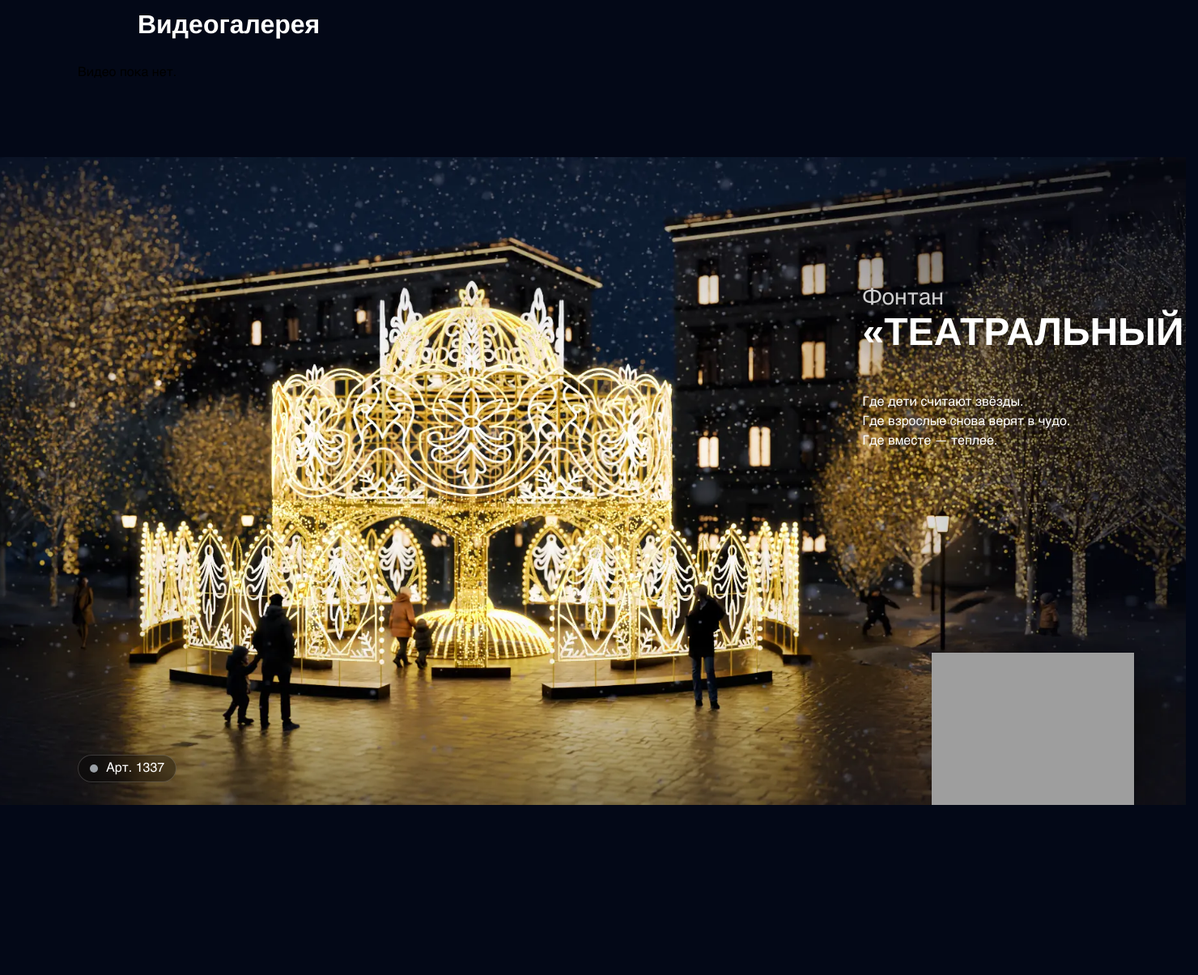
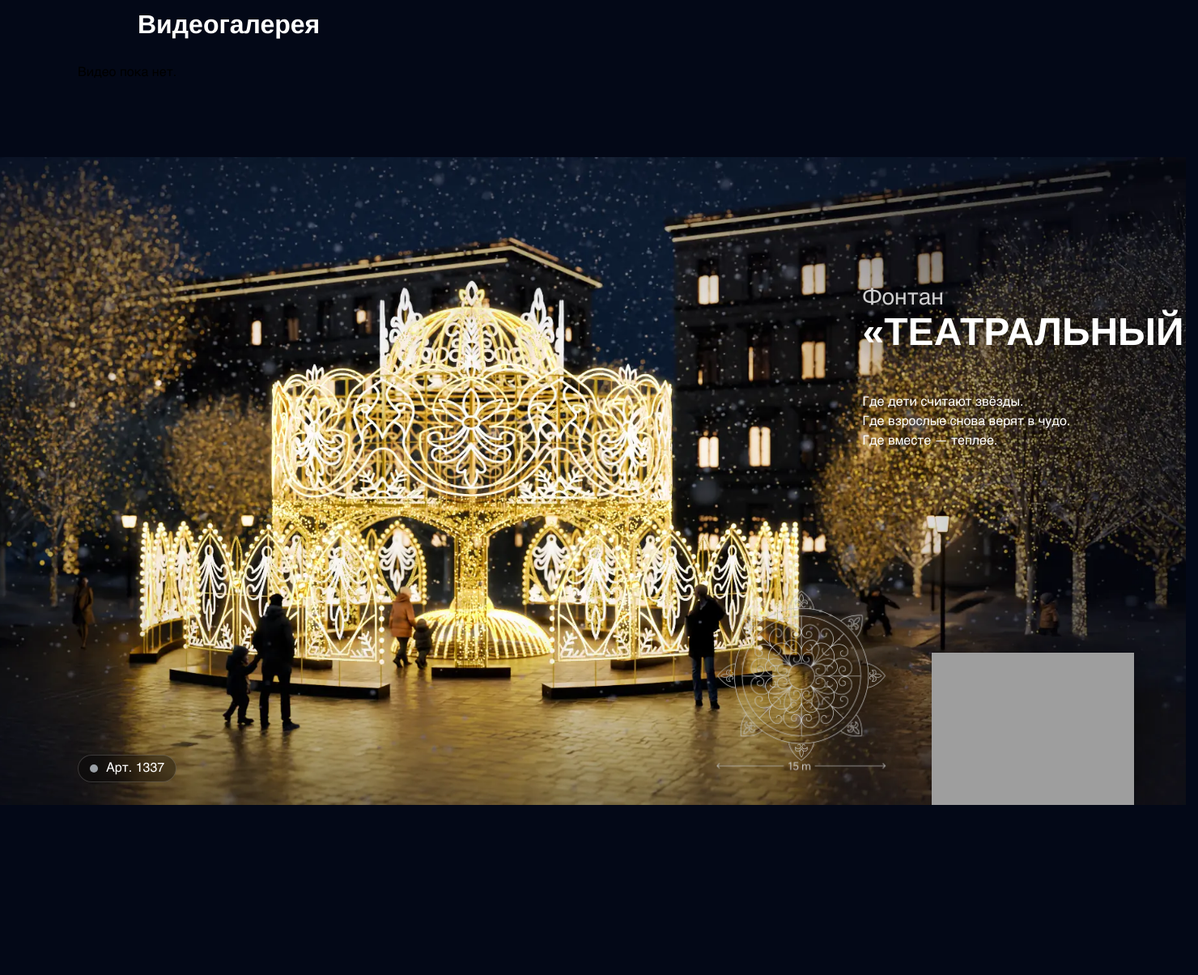
Before and after one commit to blyaka/LS-ILLUMINATION, a Django app: page / in a window 1480 px wide. Shown: the part 2320-3524 px from the top of the page at 81% size. Run offline with Django 4.2, Linux system fonts and the light colour scheme; data comes from the database, SQL or seed files in the repository; data that the repository does not hold is empty; grey boxes are pictures that could not be loaded.

Commit message:
+ new icon sequence

```diff
--- a/app/static/css/pages/home.css
+++ b/app/static/css/pages/home.css
@@ -569,6 +569,25 @@
     filter: drop-shadow(0 10px 30px rgba(0, 0, 0, .5));
     transition: opacity .4s ease, transform .4s ease;
 }
+
+.seq-img {
+    position: absolute;
+    right: 350px;
+    bottom: 30px;
+    width: min(250px, 28vw);
+    height: auto;
+    opacity: 0;
+    transform: translateY(16px);
+    filter: drop-shadow(0 10px 30px rgba(0, 0, 0, .5));
+    transition: opacity .4s ease, transform .4s ease;
+}
+
+.seq-img.show {
+  opacity: 1;
+  transform: translateY(0);
+}
+
+
 
 
 
--- a/app/static/css/pages/portfolio.css
+++ b/app/static/css/pages/portfolio.css
@@ -137,7 +137,7 @@
     height: 42px;
     border-radius: 10px;
     background: rgba(255, 255, 255, .1);
-    color: #fff;
+    color: var(--text);
     border: 1px solid rgba(255, 255, 255, .2);
     font-size: 22px;
     line-height: 1;
@@ -169,7 +169,7 @@
     background: none;
     border: none;
     cursor: pointer;
-    color: white;
+    color: var(--text);
     display: flex;
     align-items: center;
     justify-content: center;
--- a/app/templates/home.html
+++ b/app/templates/home.html
@@ -288,6 +288,9 @@
 
       <!-- Схема: появляется на финальных кадрах -->
       <img class="seq-scheme" id="seqScheme" src="{% static 'images/scheme.png' %}" alt="Схема" />
+
+      <!-- Новая картинка с анимацией -->
+      <img class="seq-img" id="seqImg" src="{% static 'images/scheme-up.png' %}" alt="Схема" />
     </div>
   </div>
 </section>
@@ -859,6 +862,7 @@
     const artL = document.getElementById('artL');
     const artR = document.getElementById('artR');
     const scheme = document.getElementById('seqScheme');
+    const seqImg = document.getElementById('seqImg');  // Вторая картинка
     const desc = document.querySelector('.seq-desc');
 
     const N = 60;
@@ -915,9 +919,13 @@
       scheme.style.opacity = vis;
       scheme.style.transform = `translateY(${16 * (1 - vis)}px)`;
 
-        <!-- desc.style.textAlign = p > 0.88 ? 'right' : 'left'; -->
+      // Для второй картинки: плавно проявляем
+      if (p > 0.8) {
+        seqImg.classList.add('show');
+      } else {
+        seqImg.classList.remove('show');
       }
-
+    }
 
     function loop() {
       raf = 0;
@@ -934,7 +942,9 @@
     addEventListener('resize', () => { resize(); progressFromScroll(); });
     addEventListener('scroll', progressFromScroll, { passive: true });
   })();
+
 </script>
+
 
 
 
```
Also changed, not shown: app/static/images/scheme-up.png (added). Lines whose indentation alone changed are shown as unchanged.
